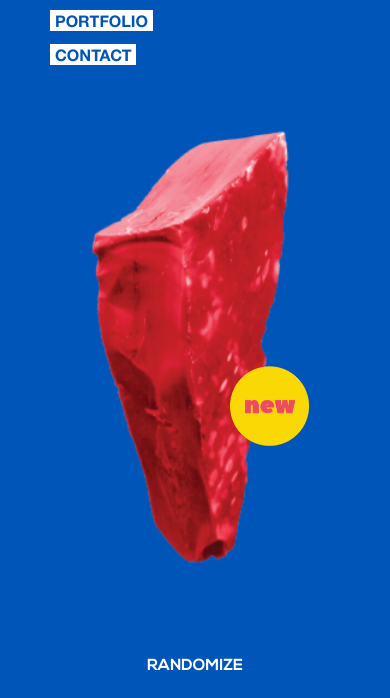
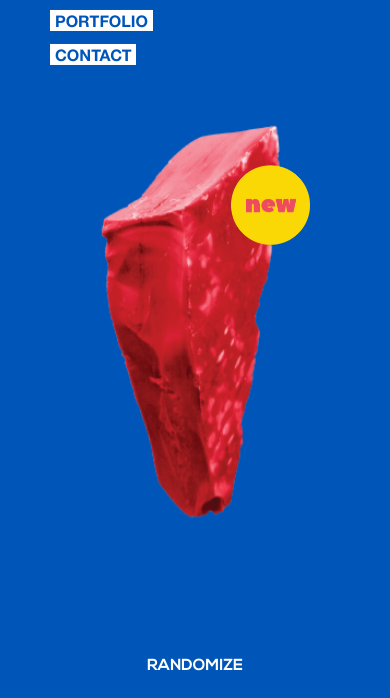
Before and after one commit to TornikeZhizhi/Elliot, a website: page index.html in a window 390 px wide. Shown: the part 146-844 px from the top of the page. Drawn offline with Linux system fonts and the light colour scheme; a web font is replaced by a local one.

Commit message:
change media

```diff
--- a/sass/media/media.scss
+++ b/sass/media/media.scss
@@ -48,13 +48,13 @@
   }
 
   .homeSlider .main_slider_section1 .homeSlider__item img:first-child {
-    height: calc(100vh - 300px);
+    height: calc(100vh - 350px);
     object-fit: contain;
   }
   .homeSlider .main_slider_section1 .homeSlider__item img:last-child {
     position: absolute;
-    bottom: 40%;
-    right: 81px;
+    top: 96px;
+    right: 80px;
     height: 80px;
   }
   .homeSlider .main_slider_section6 .homeSlider__item img:nth-child(2) {
@@ -114,7 +114,7 @@
     font-size: 52px;
   }
   .homeSlider .main_slider_section3 .homeSlider__item img {
-    height: calc(100vh - 365px);
+    height: calc(100vh - 420px);
     position: absolute;
     left: 0;
     top: -27px;
```
Also changed, not shown: css/main.css.
